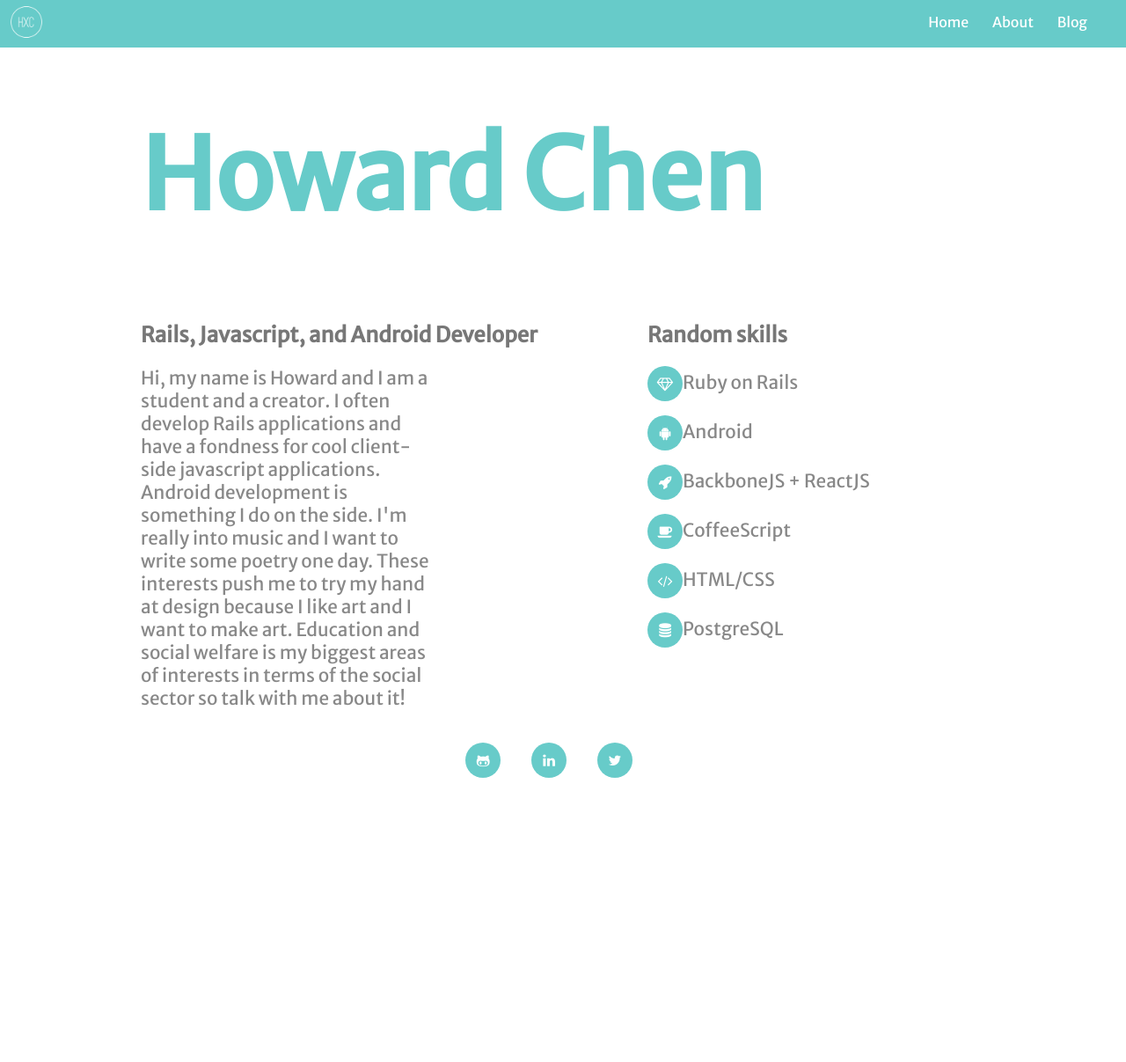
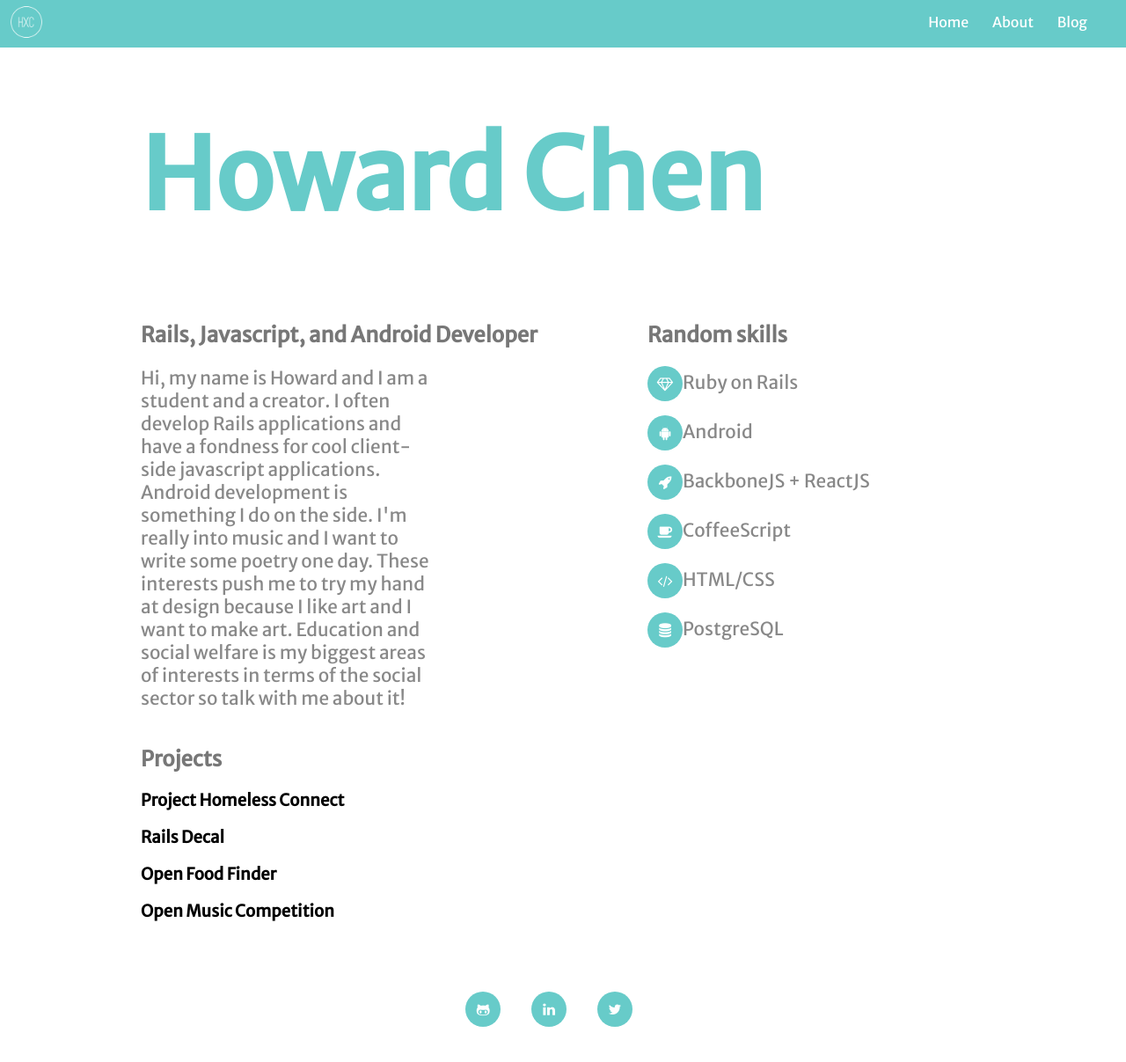
Before and after one commit to chenhoward/chenhoward.github.io, a Jekyll site: the page built from index.html, in a window 1280 px wide. Shown: the whole page at 88% size. Built offline with Jekyll 4.4.1, drawn with Linux system fonts in a browser that asks for light colours; nearby versions of some CDN libraries; some web fonts are replaced; before the commit the page ends 908 px from its top, so only the background shows below that.

Commit message:
Basic Project list

```diff
--- a/_includes/head.html
+++ b/_includes/head.html
@@ -7,7 +7,6 @@
     <link rel="canonical" href="{{ page.url | replace:'index.html','' | prepend: site.baseurl | prepend: site.url }}">
 
     <!-- Custom CSS -->
-    <link rel="stylesheet" href="{{ "/fonts/proximanova.css" | prepend: site.baseurl }}">
     <link rel="stylesheet" href="{{ "/css/style.css" | prepend: site.baseurl }}">
     <link rel="stylesheet" href="//maxcdn.bootstrapcdn.com/font-awesome/4.3.0/css/font-awesome.min.css">
     <link href='http://fonts.googleapis.com/css?family=Merriweather+Sans' rel='stylesheet' type='text/css'>
--- a/_includes/header.html
+++ b/_includes/header.html
@@ -1,5 +1,5 @@
 <nav>
-  <img src="{{ site.baseurl }}/assets/hxc.png"></img>
+  <a href="/"><img src="{{ site.baseurl }}/assets/hxc.png"></img></a>
   <ul>
     <a href="/"><li>Home</li></a>
     <a href="/about"><li>About</li></a>
--- a/about.html
+++ b/about.html
@@ -1,3 +1,6 @@
 ---
 layout: default
 ---
+
+<h1>To be updated</h1>
+<h2></h2>
--- a/css/style.css
+++ b/css/style.css
@@ -376,12 +376,13 @@ nav {
     float: right; }
 
 footer {
+  display: block;
   width: 100%;
-  position: absolute;
   bottom: 0;
   left: 0;
   text-align: center;
-  text-decoration: none; }
+  text-decoration: none;
+  height: 80px; }
 
 .fa-icons-footer a {
   text-decoration: none; }
--- a/index.html
+++ b/index.html
@@ -29,4 +29,10 @@ layout: home
   </div>
   <div class="clear">
   </div>
+  <h2>Projects</h2>
+  <h3>Project Homeless Connect</h3>
+  <h3>Rails Decal</h3>
+  <h3>Open Food Finder</h3>
+  <h3>Open Music Competition</h3>
+
 </div>
--- a/scss/footer.sass
+++ b/scss/footer.sass
@@ -1,12 +1,13 @@
 @import "color"
 
 footer
+  display: block
   width: 100%
-  position: absolute
   bottom: 0
   left: 0
   text-align: center
   text-decoration: none
+  height: 80px
 
 .fa-icons-footer
 
```
Also changed, not shown: 1 other file.
